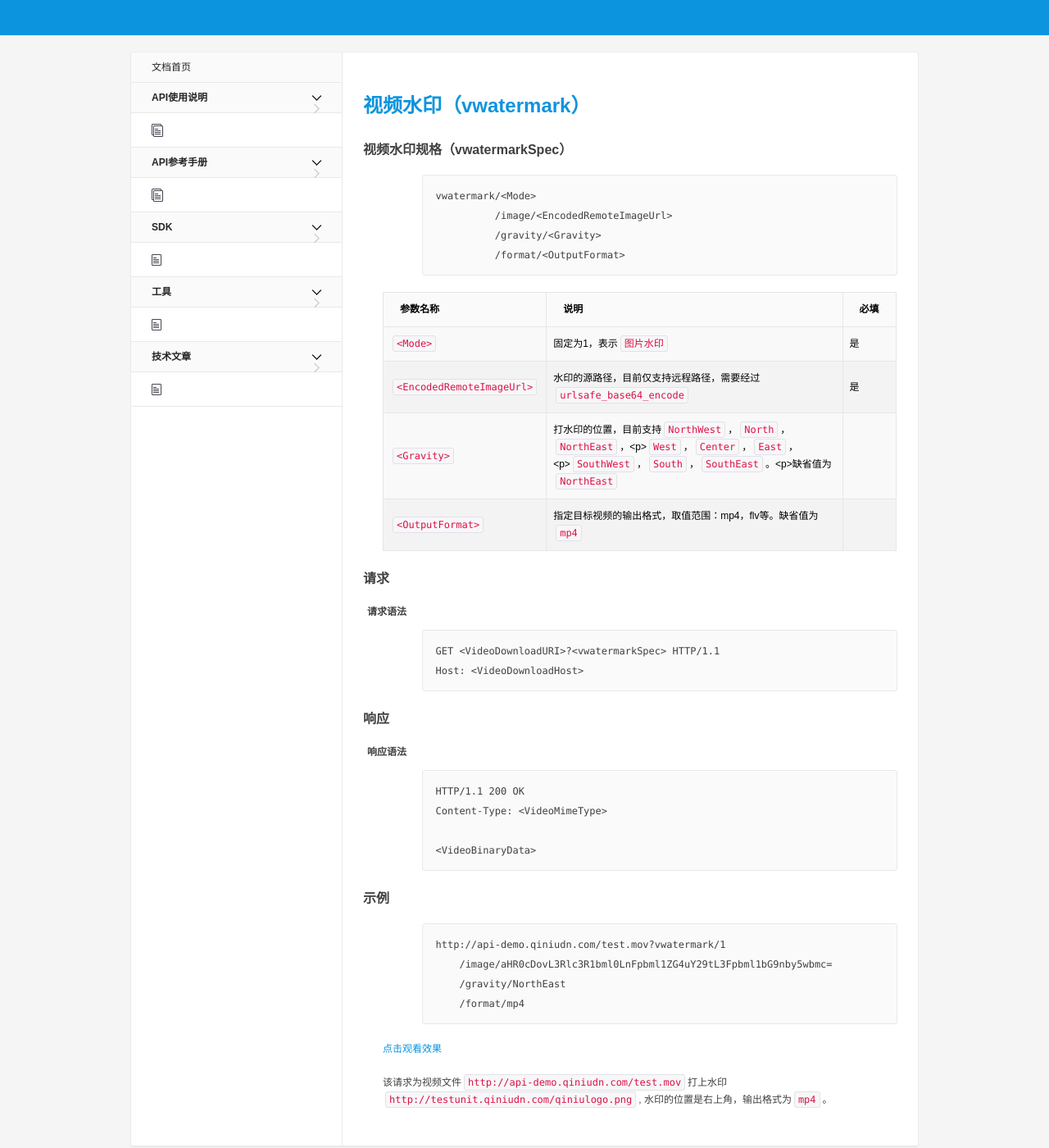
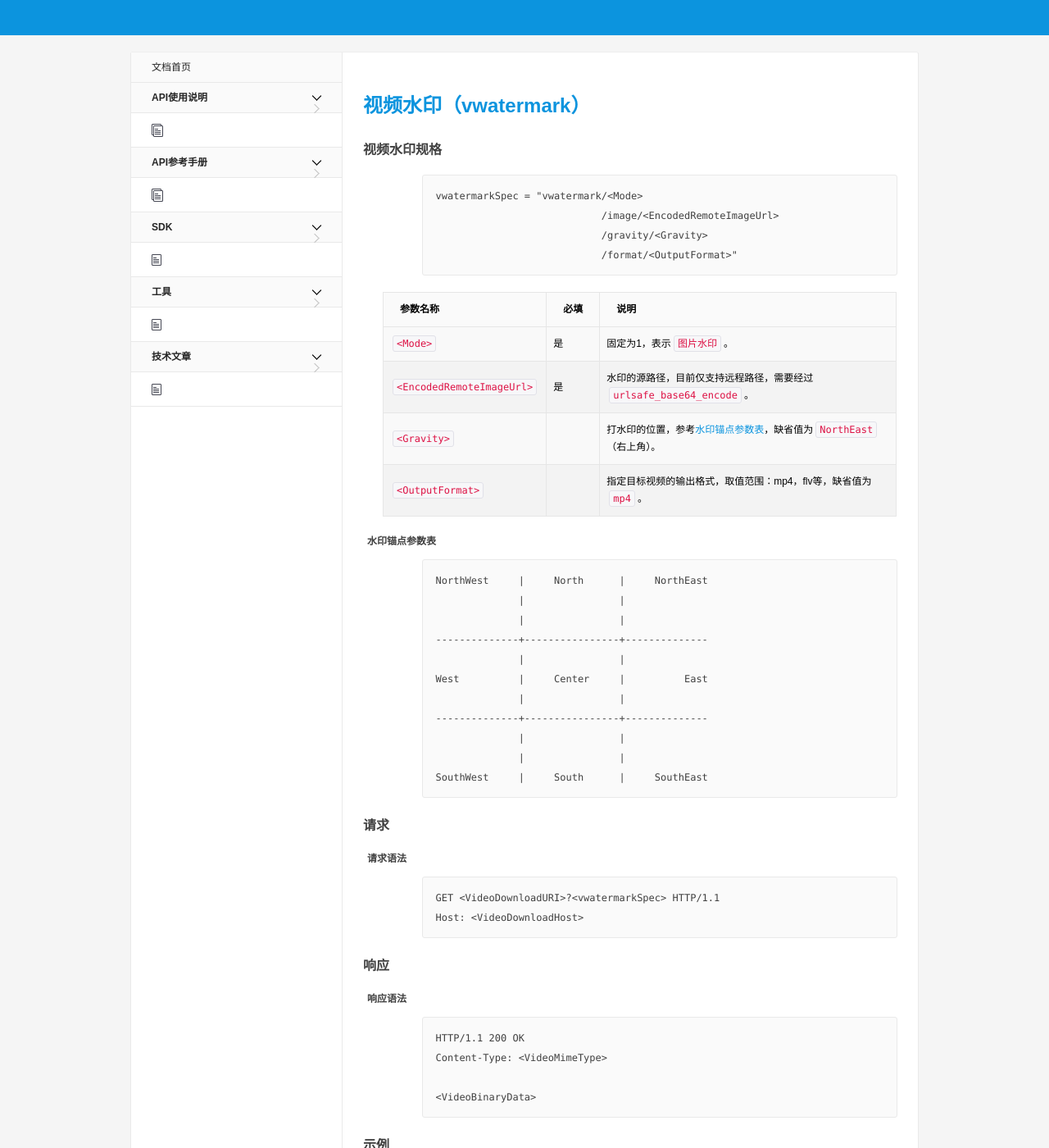
Before and after one commit to qiniu/developer.qiniu.com, a Jekyll site: the page built from docs/v6/api/reference/fop/av/video-watermark.md, in a window 1280 px wide and 1400 px high. Shown: the whole window at 82% size. Built offline with Jekyll 4.4.1, drawn with Linux system fonts in a browser that asks for light colours; nearby versions of some CDN libraries; library files that are not in the unit come from our copies.

Commit message:
追加水印锚点参数表。

````diff
--- a/docs/v6/api/reference/fop/av/video-watermark.md
+++ b/docs/v6/api/reference/fop/av/video-watermark.md
@@ -7,21 +7,38 @@ order: 139
 # 视频水印（vwatermark）
 
 <a id="vwatermark-spec"></a>
-## 视频水印规格（vwatermarkSpec）
+## 视频水印规格
 
 ```
-vwatermark/<Mode>
-          /image/<EncodedRemoteImageUrl>
-          /gravity/<Gravity>
-          /format/<OutputFormat>
+vwatermarkSpec = "vwatermark/<Mode>
+                            /image/<EncodedRemoteImageUrl>
+                            /gravity/<Gravity>
+                            /format/<OutputFormat>"
 ```
 
-参数名称                   | 说明                                  | 必填
-:------------------------- | :------------------------------------ | :---
-`<Mode>`                   | 固定为1，表示`图片水印`               | 是
-`<EncodedRemoteImageUrl>`  | 水印的源路径，目前仅支持远程路径，需要经过`urlsafe_base64_encode` | 是
-`<Gravity>`                | 打水印的位置，目前支持`NorthWest`，`North`，`NorthEast`，<p>`West`，`Center`，`East`，<p>`SouthWest`，`South`，`SouthEast`。<p>缺省值为`NorthEast` |
-`<OutputFormat>`           | 指定目标视频的输出格式，取值范围：mp4，flv等。缺省值为`mp4` |
+参数名称                   | 必填 | 说明
+:------------------------- | :--- | :---------------------------------
+`<Mode>`                   | 是   | 固定为1，表示`图片水印`。
+`<EncodedRemoteImageUrl>`  | 是   | 水印的源路径，目前仅支持远程路径，需要经过`urlsafe_base64_encode`。
+`<Gravity>`                |      | 打水印的位置，参考[水印锚点参数表](#vwatermark-anchor-spec)，缺省值为`NorthEast`（右上角）。
+`<OutputFormat>`           |      | 指定目标视频的输出格式，取值范围：mp4，flv等，缺省值为`mp4`。
+
+<a id="vwatermark-anchor-spec"></a>
+### 水印锚点参数表
+
+```
+NorthWest     |     North      |     NorthEast
+              |                |
+              |                |
+--------------+----------------+--------------
+              |                |
+West          |     Center     |          East
+              |                |
+--------------+----------------+--------------
+              |                |
+              |                |
+SouthWest     |     South      |     SouthEast
+```
 
 <a id="video-request"></a>
 ## 请求
````
Also changed, not shown: docs/v6/api/reference/fop/image/imagemogr2.md (+20 -22 lines), docs/v6/api/reference/fop/image/watermark.md (+18 -1 lines).
